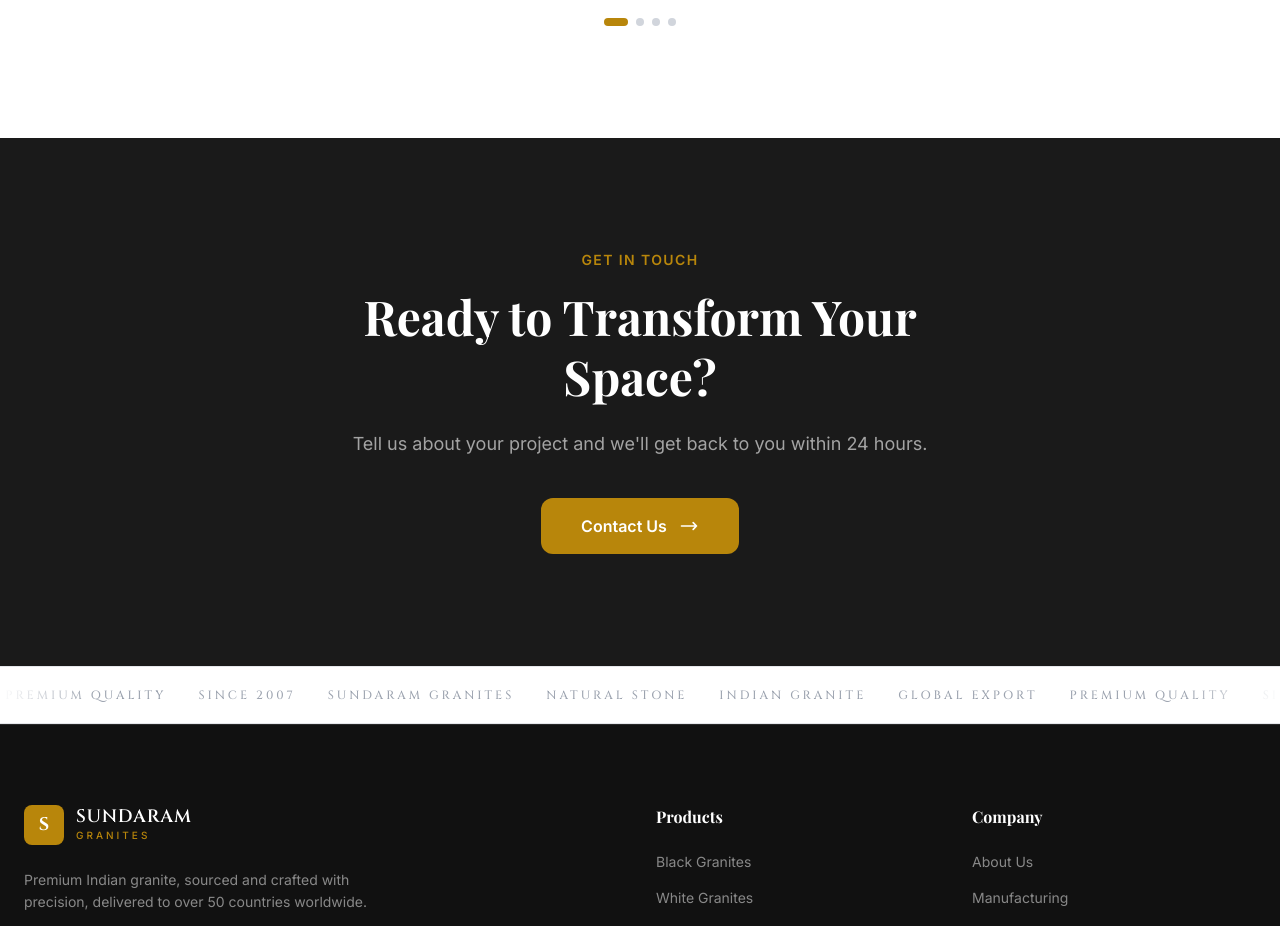
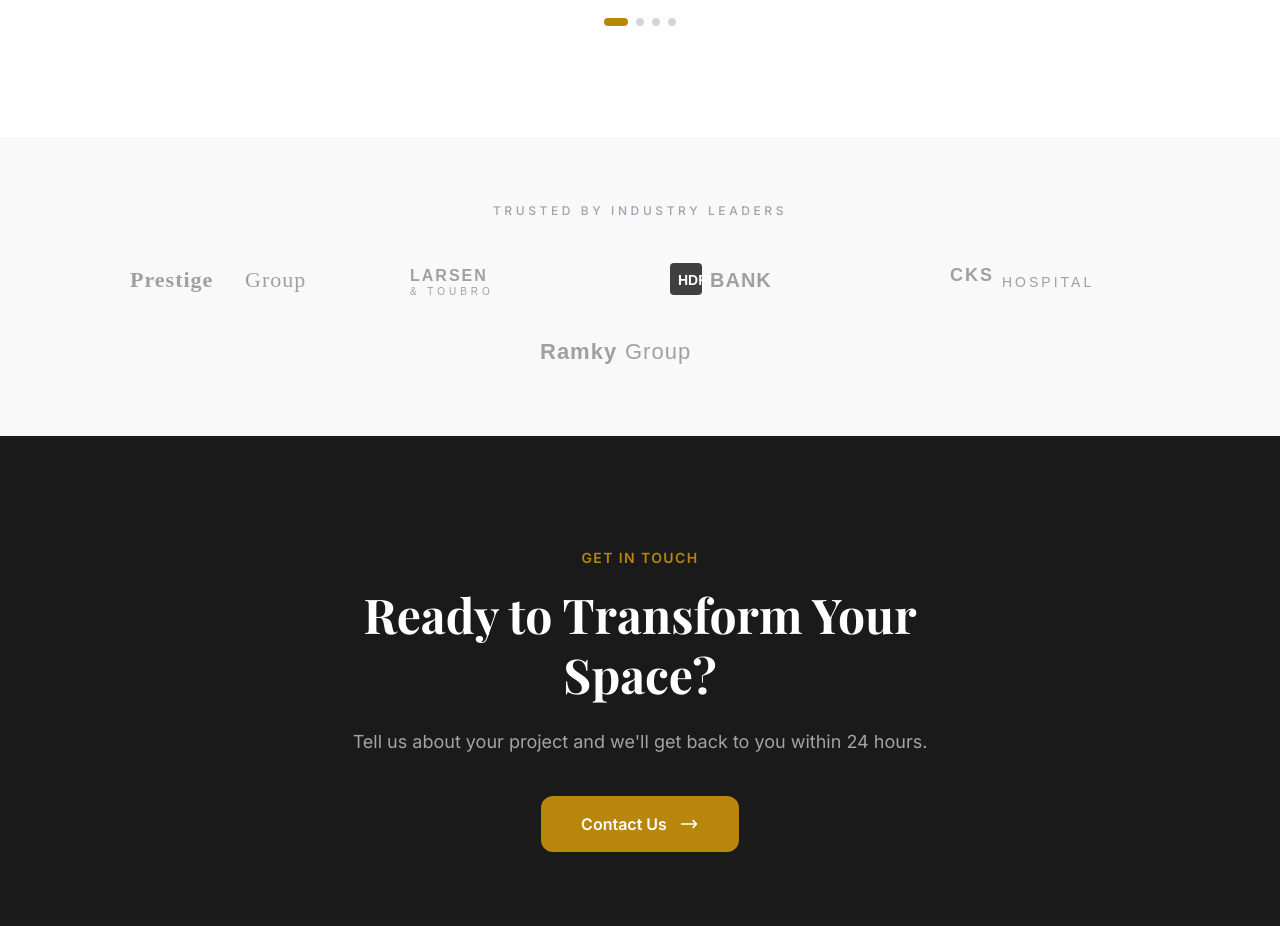
Before and after one commit to vanshDalal521/Gradient-stone, a Next.js app: page / in a window 1280 px wide. Shown: the part 4200-5126 px from the top of the page. Built offline with nearby package versions, Linux system fonts and the light colour scheme; a web font is replaced by a local one.

Commit message:
Add Trusted By section with client logos (Prestige, L&T, HDFC, CKS, Ramky)
- New TrustedBy component with SVG text logos
- Grayscale logos with hover color effect
- Placed after Testimonials on home page

```diff
--- a/src/app/page.tsx
+++ b/src/app/page.tsx
@@ -5,6 +5,7 @@
 import { ManufacturingPreview } from "@/components/home/ManufacturingPreview";
 import { GlobalPresencePreview } from "@/components/home/GlobalPresencePreview";
 import { Testimonials } from "@/components/home/Testimonials";
+import { TrustedBy } from "@/components/home/TrustedBy";
 import { ContactCTA } from "@/components/home/ContactCTA";
 import { Marquee } from "@/components/ui/Marquee";
 
@@ -19,6 +20,7 @@
       <ManufacturingPreview />
       <GlobalPresencePreview />
       <Testimonials />
+      <TrustedBy />
       <ContactCTA />
     </>
   );
--- /dev/null
+++ b/src/components/home/TrustedBy.tsx
@@ -0,0 +1,105 @@
+"use client";
+
+import { motion } from "framer-motion";
+
+const clients = [
+  {
+    name: "Prestige Group",
+    logo: (
+      <svg viewBox="0 0 200 40" className="h-8 md:h-10 w-auto">
+        <text x="0" y="28" fill="currentColor" fontSize="22" fontWeight="700" fontFamily="serif" letterSpacing="1">
+          Prestige
+        </text>
+        <text x="115" y="28" fill="currentColor" fontSize="22" fontWeight="300" fontFamily="serif" letterSpacing="1">
+          Group
+        </text>
+      </svg>
+    ),
+  },
+  {
+    name: "Larsen & Toubro",
+    logo: (
+      <svg viewBox="0 0 180 40" className="h-8 md:h-10 w-auto">
+        <text x="0" y="22" fill="currentColor" fontSize="16" fontWeight="700" fontFamily="sans-serif" letterSpacing="2">
+          LARSEN
+        </text>
+        <text x="0" y="36" fill="currentColor" fontSize="10" fontWeight="400" fontFamily="sans-serif" letterSpacing="4">
+          &amp; TOUBRO
+        </text>
+      </svg>
+    ),
+  },
+  {
+    name: "HDFC Bank",
+    logo: (
+      <svg viewBox="0 0 200 40" className="h-8 md:h-10 w-auto">
+        <rect x="0" y="4" width="32" height="32" rx="4" fill="#004B8D" />
+        <text x="8" y="26" fill="white" fontSize="14" fontWeight="700" fontFamily="sans-serif">
+          HDFC
+        </text>
+        <text x="40" y="28" fill="currentColor" fontSize="20" fontWeight="700" fontFamily="sans-serif" letterSpacing="1">
+          BANK
+        </text>
+      </svg>
+    ),
+  },
+  {
+    name: "CKS Hospital",
+    logo: (
+      <svg viewBox="0 0 200 40" className="h-8 md:h-10 w-auto">
+        <text x="0" y="22" fill="currentColor" fontSize="18" fontWeight="700" fontFamily="sans-serif" letterSpacing="2">
+          CKS
+        </text>
+        <text x="52" y="28" fill="currentColor" fontSize="14" fontWeight="400" fontFamily="sans-serif" letterSpacing="3">
+          HOSPITAL
+        </text>
+      </svg>
+    ),
+  },
+  {
+    name: "Ramky Group",
+    logo: (
+      <svg viewBox="0 0 200 40" className="h-8 md:h-10 w-auto">
+        <text x="0" y="28" fill="currentColor" fontSize="22" fontWeight="700" fontFamily="sans-serif" letterSpacing="1">
+          Ramky
+        </text>
+        <text x="85" y="28" fill="currentColor" fontSize="22" fontWeight="300" fontFamily="sans-serif" letterSpacing="1">
+          Group
+        </text>
+      </svg>
+    ),
+  },
+];
+
+export function TrustedBy() {
+  return (
+    <section className="relative py-16 bg-[#F9F9F9] border-y border-gray-100">
+      <div className="max-w-[1400px] mx-auto px-6">
+        <motion.p
+          initial={{ opacity: 0, y: 10 }}
+          whileInView={{ opacity: 1, y: 0 }}
+          viewport={{ once: true }}
+          transition={{ duration: 0.5 }}
+          className="text-center text-[#9CA3AF] text-xs tracking-[0.3em] uppercase font-medium mb-10"
+        >
+          Trusted by Industry Leaders
+        </motion.p>
+
+        <div className="flex flex-wrap items-center justify-center gap-x-12 gap-y-8 md:gap-x-16 lg:gap-x-20">
+          {clients.map((client, i) => (
+            <motion.div
+              key={client.name}
+              initial={{ opacity: 0, y: 15 }}
+              whileInView={{ opacity: 1, y: 0 }}
+              viewport={{ once: true }}
+              transition={{ delay: i * 0.1, duration: 0.5 }}
+              className="text-gray-400 hover:text-gray-600 transition-colors duration-300 grayscale hover:grayscale-0"
+            >
+              {client.logo}
+            </motion.div>
+          ))}
+        </div>
+      </div>
+    </section>
+  );
+}
```
